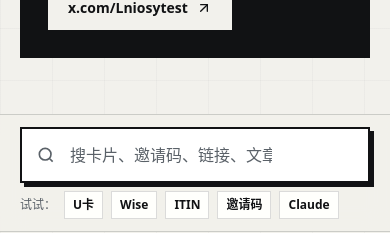
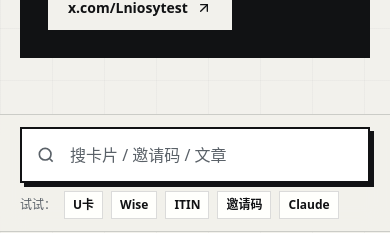
Before and after one commit to Lniosy/lniosy-site, a Next.js app: page / in a window 390 px wide. Shown: the part 1220-1453 px from the top of the page. Built offline with nearby package versions, Linux system fonts and the light colour scheme.

Commit message:
Search: shorter placeholder for phones

```diff
--- a/components/SiteSearch.tsx
+++ b/components/SiteSearch.tsx
@@ -40,7 +40,7 @@ export default function SiteSearch() {
             enterKeyHint="search"
             value={q}
             onChange={(e) => setQ(e.target.value)}
-            placeholder="搜卡片、邀请码、链接、文章…  如 U卡 / Wise"
+            placeholder="搜卡片 / 邀请码 / 文章"
             aria-label="搜索全站邀请卡片和文章"
             className="h-14 w-full border-2 border-ink bg-white pl-12 pr-24 text-base font-semibold text-ink shadow-[4px_4px_0_#111214] outline-none placeholder:font-normal placeholder:text-muted focus:shadow-[4px_4px_0_#3ad6ff] [&::-webkit-search-cancel-button]:hidden"
           />
```
